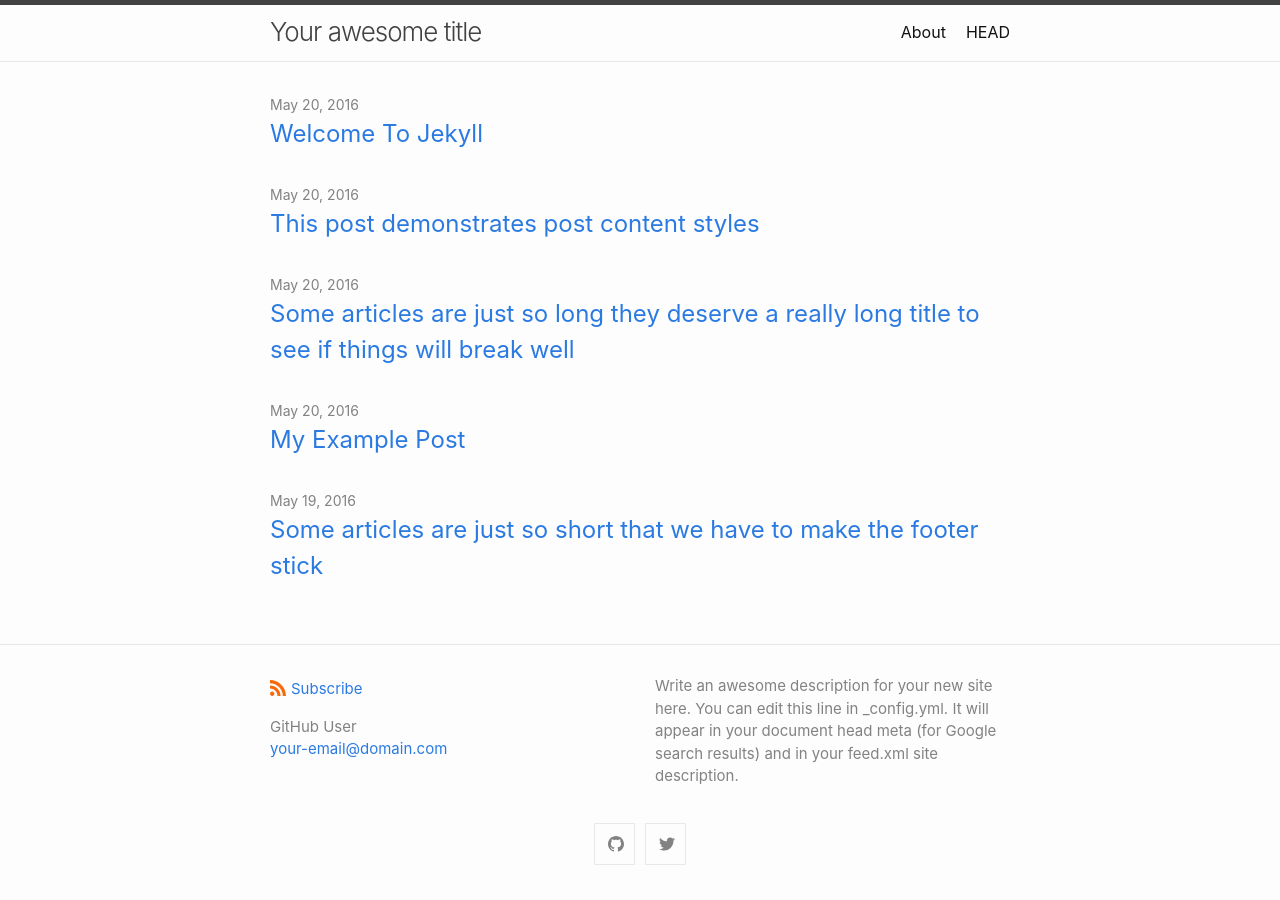
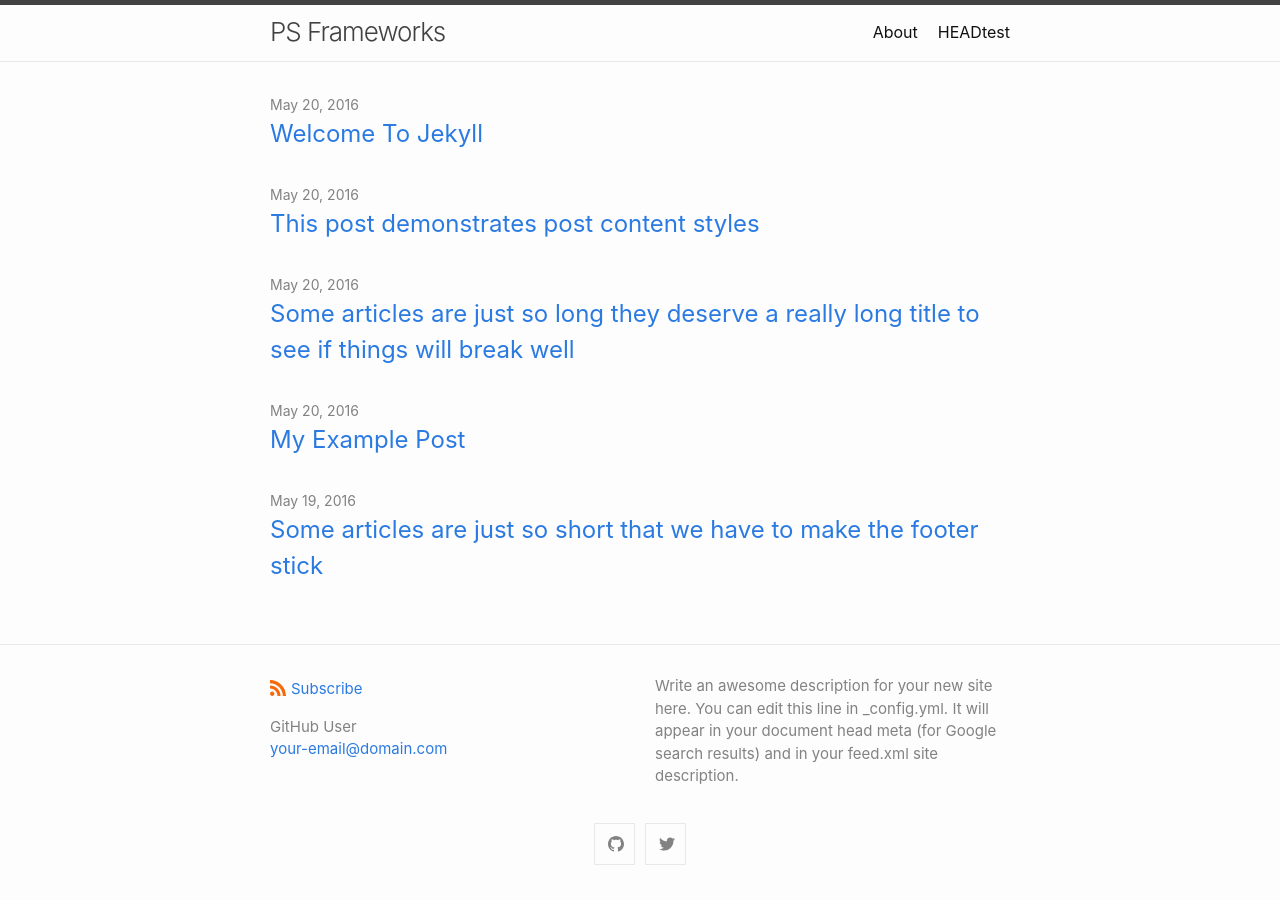
Before and after one commit to avkaran/ps-frameworks, a Jekyll site: the page built from docs/index.md, in a window 1280 px wide. Built offline with Jekyll 4.4.1, drawn with Linux system fonts in a browser that asks for light colours.

Commit message:
minima theme

```diff
--- a/docs/_config.yml
+++ b/docs/_config.yml
@@ -1,4 +1,4 @@
-title: Your awesome title
+title: PS Frameworks
 author:
   name: GitHub User
   email: your-email@domain.com
--- a/docs/_includes/header.html
+++ b/docs/_includes/header.html
@@ -23,7 +23,7 @@
             {%- if my_page.title -%}
             <a class="page-link" href="{{ my_page.url | relative_url }}">{{ my_page.title | escape }}</a>
             {%- endif -%}
-          {%- endfor -%}
+          {%- endfor -%} test
         </div>
       </nav>
     {%- endif -%}
```
Also changed, not shown: docs/_includes/footer.html (line endings or trailing spaces).
